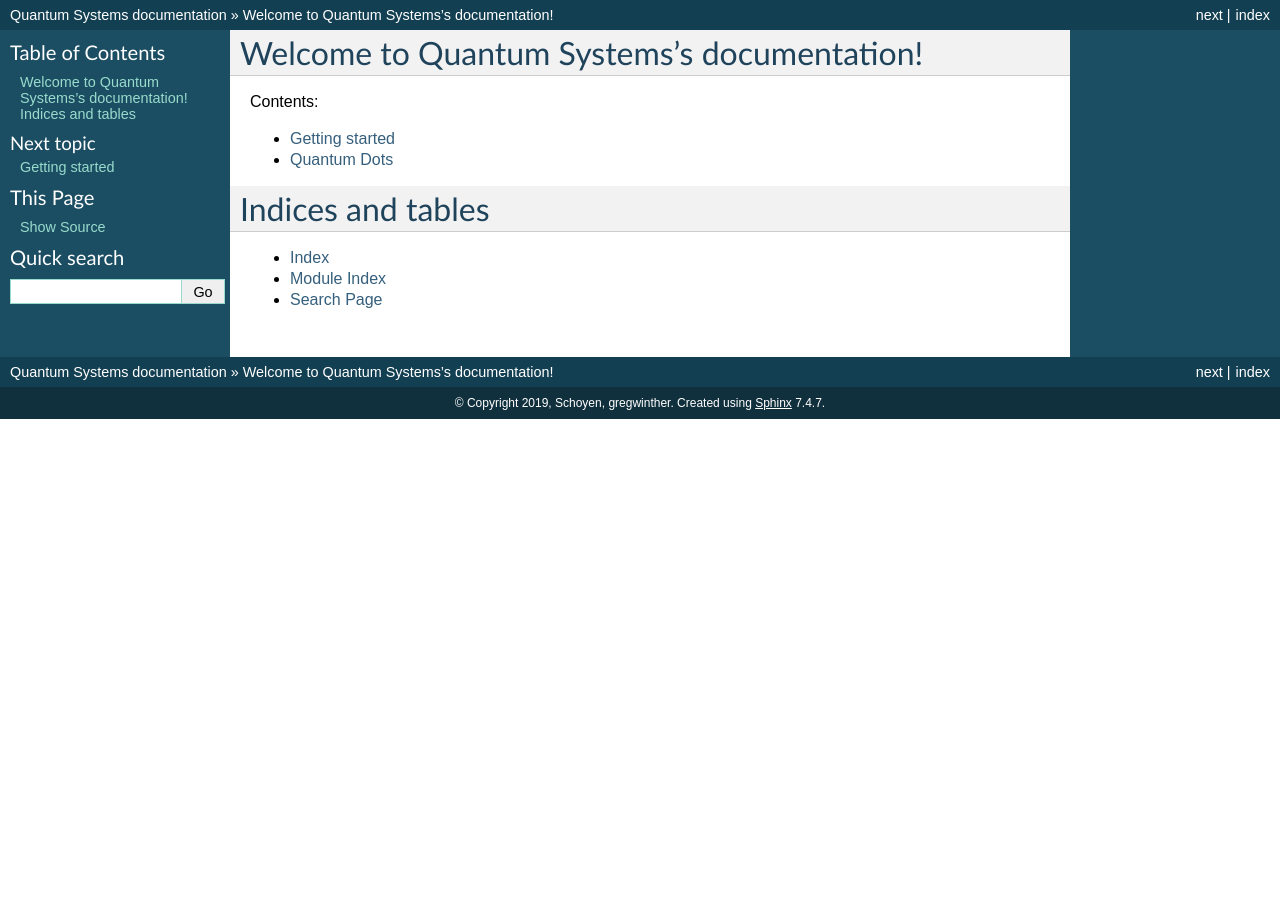
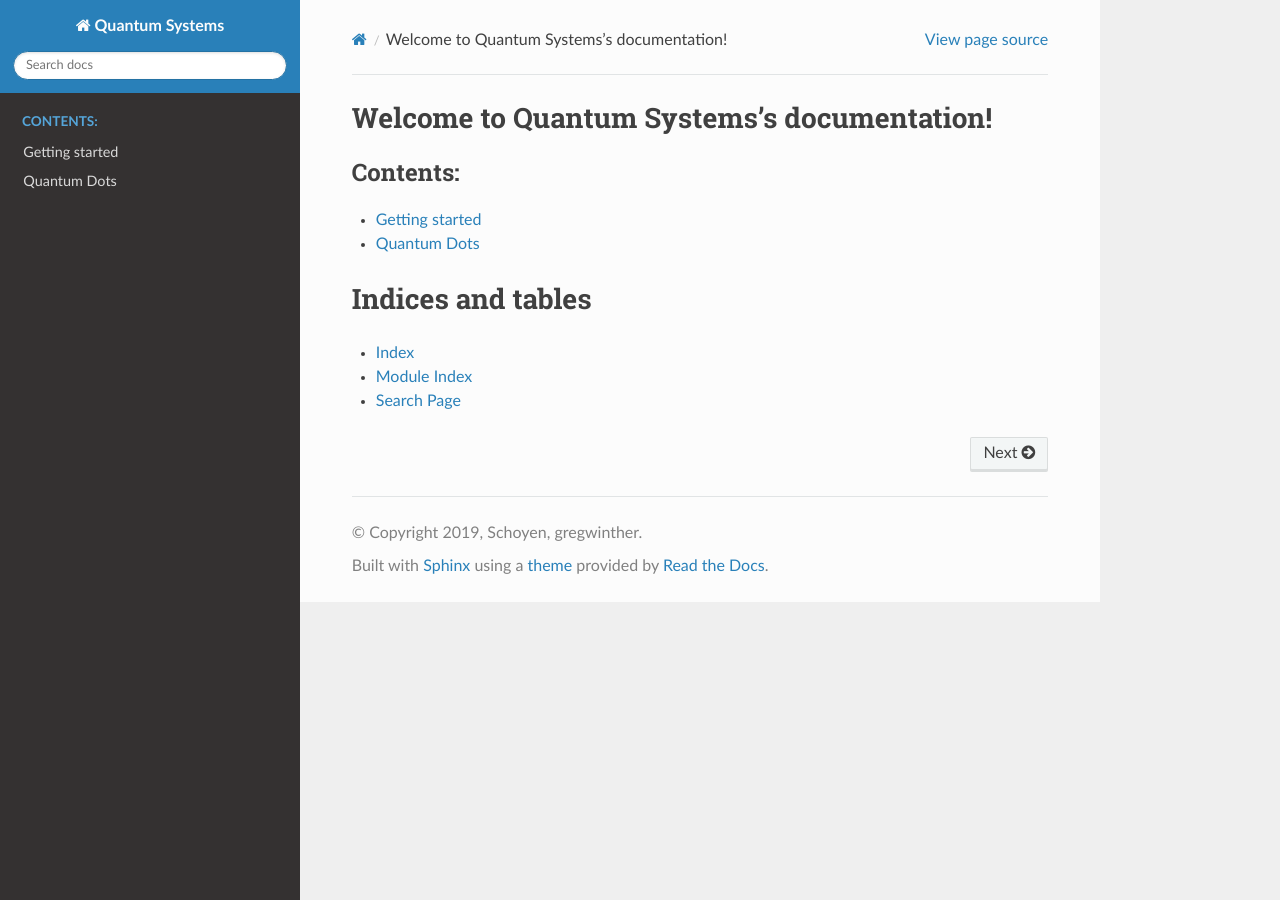
Before and after one commit to HyQD/quantum-systems, a Sphinx documentation site: the page built from docs/index.rst, in a window 1280 px wide. Built offline with Sphinx 7.4.7 and the Read the Docs theme 2.0.0, drawn with Linux system fonts in a browser that asks for light colours.

Commit message:
Use RTD-theme for docs

```diff
--- a/docs/conf.py
+++ b/docs/conf.py
@@ -45,7 +45,7 @@ exclude_patterns = ["_build", "Thumbs.db", ".DS_Store"]
 # a list of builtin themes.
 #
 # html_theme = 'alabaster'
-html_theme = "classic"
+html_theme = "sphinx_rtd_theme"
 
 # Add any paths that contain custom static files (such as style sheets) here,
 # relative to this directory. They are copied after the builtin static files,
```
